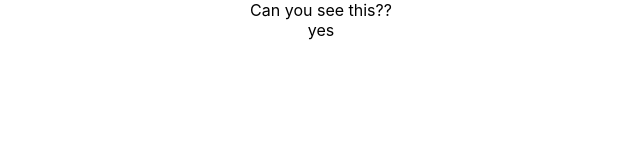
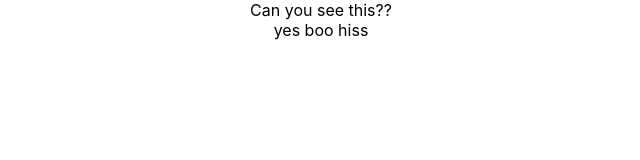
Before and after one commit to noelanimanini/zoom_app, a React (Create React App) app: page / in a window 1280 px wide. Shown: the top 160 px of the page, without its empty margins (319-959 px from the left). Built offline with nearby package versions, Linux system fonts and the light colour scheme.

Commit message:
can you see this

```diff
--- a/src/App.js
+++ b/src/App.js
@@ -2,7 +2,7 @@ import "./App.css";
 
 function App() {
   return (<div className="App">Can you see this??
-  <div>yes</div>
+  <div>yes boo hiss</div>
   </div>
   );
 }
```
